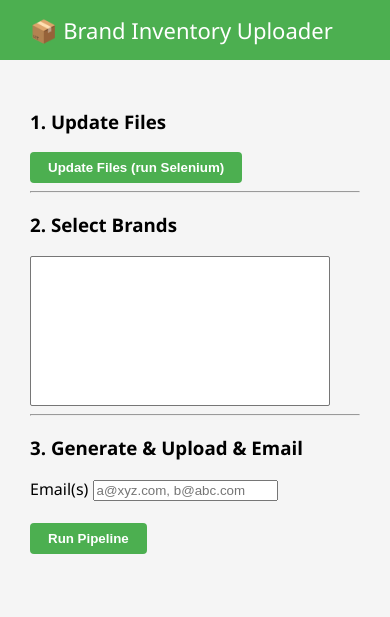
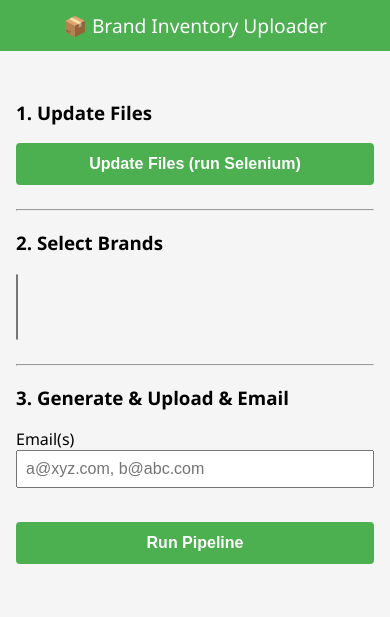
Before and after one commit to AnthonyBarbaro/stashhub-backend, a Flask app: page / in a window 390 px wide. Shown: the top 617 px of the page. Run offline with Flask 3, Linux system fonts and the light colour scheme; lists and menus that the app fills with data are empty; some libraries are stand-ins or nearby versions.

Commit message:
Phone Friendly

```diff
--- a/getCatalog.py
+++ b/getCatalog.py
@@ -114,7 +114,7 @@ def select_store(driver, name):
 
 def export_csv(driver, download_dir, store_name):
     """Trigger Actions→Export CSV and rename the downloaded file."""
-    time.sleep(5)  # let page settle
+    time.sleep(8)  # let page settle
     w = WebDriverWait(driver, 10)
     before = set(os.listdir(download_dir))
 
--- a/static/main.css
+++ b/static/main.css
@@ -1,31 +1,64 @@
-body       { font-family:"Segoe UI",sans-serif; background:#f5f5f5; margin:0; }
-header     { background:#4CAF50; color:#fff; padding:15px 30px; font-size:22px; }
-main       { padding:30px; }
-button     { background:#4CAF50; color:#fff; border:none; padding:8px 18px;
-             font-weight:bold; cursor:pointer; border-radius:4px; }
-select     { width:300px; height:150px; }
-
-/* --- overlay first --- */
-#loading   { position:fixed; inset:0; background:rgba(255,255,255,.8);
-             display:flex; flex-direction:column; align-items:center;
-             justify-content:center; z-index:9999; }
-
-.loader    { border:6px solid #eee; border-top:6px solid #4CAF50; border-radius:50%;
-             width:40px; height:40px; animation:spin 1s linear infinite; margin-bottom:10px; }
-@keyframes spin { 100% { transform:rotate(360deg);} }
-
-/* --- hide utility with higher specificity --- */
-#loading.hidden { display:none; }
 /* main.css */
 
-/* Make the pills a bit taller & rounded */
-.choices__item--selectable {
+/* --- Base resets & fonts --- */
+body {
+    font-family: "Segoe UI", sans-serif;
+    background: #f5f5f5;
+    margin: 0;
+  }
+  header {
+    background: #4CAF50;
+    color: #fff;
+    padding: 15px 30px;
+    font-size: 1.4rem;
+    text-align: center;
+  }
+
+  /* --- Responsive container --- */
+  .container {
+    max-width: 800px;
+    margin: 0 auto;
+    padding: 0 16px;
+  }
+
+  /* --- Main content spacing --- */
+  main {
+    padding: 30px 0;
+  }
+
+  /* --- Buttons & inputs --- */
+  button {
+    background: #4CAF50;
+    color: #fff;
+    border: none;
+    padding: 10px 20px;
+    font-weight: bold;
+    cursor: pointer;
+    border-radius: 4px;
+    font-size: 1rem;
+  }
+  input[type="text"] {
+    width: 100%;
+    box-sizing: border-box;
+    padding: 8px;
+    font-size: 1rem;
+    margin-bottom: 12px;
+  }
+
+  /* --- Choices pills tweaks --- */
+  .choices__inner {
+    border: 1px solid #ddd;
+    min-height: 2.5em;
+  }
+  .choices__list--dropdown {
+    border: 1px solid #ddd;
+    box-shadow: 0 2px 8px rgba(0,0,0,0.1);
+  }
+  .choices__item--selectable {
     border-radius: 12px;
     padding: 0.3em 0.8em;
     font-size: 0.9em;
   }
-
-  /* Style the remove button “×” */
   .choices__button {
     color: #888;
     margin-left: 0.4em;
@@ -34,12 +67,49 @@ select     { width:300px; height:150px; }
     color: #444;
   }
 
-  /* Ensure the dropdown and input match your theme */
-  .choices__inner {
-    border: 1px solid #ddd;
-    min-height: 2.5em;
+  /* --- Overlay spinner --- */
+  #loading {
+    position: fixed;
+    inset: 0;
+    background: rgba(255,255,255,.8);
+    display: flex;
+    flex-direction: column;
+    align-items: center;
+    justify-content: center;
+    z-index: 9999;
   }
-  .choices__list--dropdown {
-    border: 1px solid #ddd;
-    box-shadow: 0 2px 8px rgba(0,0,0,0.1);
+  .loader {
+    border: 6px solid #eee;
+    border-top: 6px solid #4CAF50;
+    border-radius: 50%;
+    width: 40px;
+    height: 40px;
+    animation: spin 1s linear infinite;
+    margin-bottom: 10px;
   }
+  @keyframes spin {
+    100% { transform: rotate(360deg); }
+  }
+  #loading.hidden {
+    display: none;
+  }
+
+  /* --- Form & section spacing --- */
+  form, section {
+    margin-bottom: 24px;
+  }
+
+  /* --- Mobile-specific tweaks --- */
+  @media (max-width: 600px) {
+    header {
+      font-size: 1.2rem;
+      padding: 12px;
+    }
+    button {
+      width: 100%;           /* full-width buttons */
+      padding: 12px 0;
+    }
+    .choices__inner {
+      font-size: 0.95rem;    /* slightly smaller font */
+    }
+  }
--- a/templates/layout.html
+++ b/templates/layout.html
@@ -2,16 +2,23 @@
 <html lang="en">
 <head>
   <meta charset="utf-8">
+  <meta name="viewport" content="width=device-width, initial-scale=1">  <!-- NEW -->
   <title>Brand Inventory Uploader</title>
+
   <link rel="stylesheet" href="{{ url_for('static', filename='main.css') }}">
   <!-- Choices.js CSS -->
   <link rel="stylesheet" href="https://cdn.jsdelivr.net/npm/choices.js/public/assets/styles/choices.min.css"/>
 </head>
 <body>
   <header>📦 Brand Inventory Uploader</header>
-  <main>{% block content %}{% endblock %}</main>
+
+  <!-- wrap in a max-width container -->
+  <div class="container">
+    <main>{% block content %}{% endblock %}</main>
+  </div>
+
   <div id="loading" class="hidden">
-      <div class="loader"></div><span id="loading-msg"></span>
+    <div class="loader"></div><span id="loading-msg"></span>
   </div>
 
   <!-- Your JS -->
```
